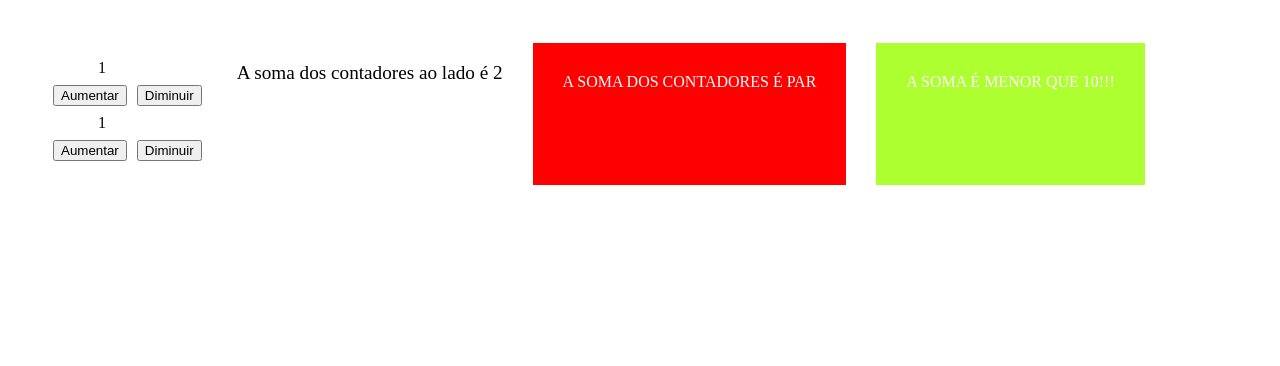
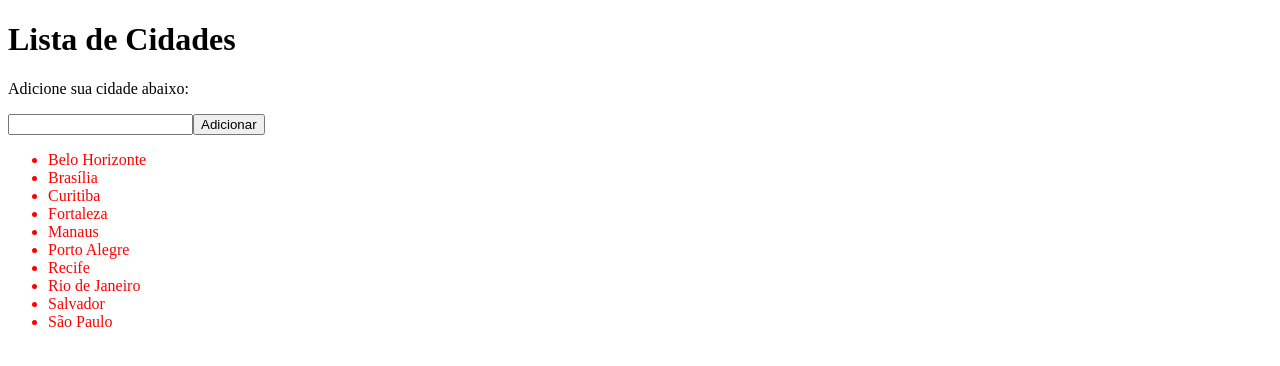
Before and after one commit to Pedrojoseroza/first_vuejs, a Vue app in the folder vue-project/: page / in a window 1280 px wide. Shown: the top 366 px of the page. Built offline with nearby package versions, Linux system fonts and the light colour scheme.

Commit message:
Muita coisa para um dia

```diff
--- /dev/null
+++ b/vue-project/src/02_App.vue
@@ -0,0 +1,98 @@
+<script setup>
+import {ref, computed} from "vue";
+let primeiroContador = ref(1);
+
+let segundoContador = ref(1);
+
+function aumentarPrimeiroContador() {
+    primeiroContador.value++;
+}
+function diminuirPrimeiroContador() {
+    primeiroContador.value--;
+}
+function aumentarsegundoContador() {
+    segundoContador.value++;
+}
+function diminuirsegundoContador() {
+    segundoContador.value--;
+}
+const soma = computed(() => primeiroContador.value + segundoContador.value)
+const maiorque10 = computed(() => primeiroContador.value + segundoContador.value >= 10)
+const menorque10 = computed(() => primeiroContador.value + segundoContador.value < 10)
+
+</script>
+
+<template>
+<div class="geral">
+    <ul>
+        <li>
+            <div>{{primeiroContador}}</div>
+            <button @click="aumentarPrimeiroContador()">Aumentar</button>
+            <button @click="diminuirPrimeiroContador()">Diminuir</button>
+        </li>
+
+        <li>
+            <div>{{segundoContador}}</div>
+            <button @click="aumentarsegundoContador()">Aumentar</button>
+            <button @click="diminuirsegundoContador()">Diminuir</button>
+        </li>
+    </ul>
+    <div class="soma">
+        <p>
+            A soma dos contadores ao lado é {{ soma }}
+        </p>
+    </div>
+    <div class="par" v-if="soma % 2 == 0">
+        A SOMA DOS CONTADORES É PAR
+    </div>
+    <div class="impar" v-else>
+        A SOMA DOS CONTADORES É ÍMPAR
+    </div>
+    <div v-show="maiorque10" class="mais10">
+        A SOMA É MAIOR QUE 10!!!
+    </div>
+
+    <div v-show="menorque10" class="mais10">
+        A SOMA É MENOR QUE 10!!!
+    </div>
+</div>
+</template>
+
+<style scoped>
+    div.geral {
+        display: flex;
+        padding: 35px 0;
+    }
+    div.soma {
+        margin: 0 30px;
+    }
+    div.soma p {
+        font-size: larger;
+    }
+    div.par {
+        background-color: red;
+        color: white;
+        padding: 30px;
+    }
+    div.impar {
+        background-color: blue;
+        color: white;
+        padding: 30px;
+    }
+    div.mais10 {
+        margin: 0 0 0 30px;
+        padding: 30px;
+        background-color: greenyellow;
+        color: white;
+    }
+    li {
+        list-style-type: none;
+    }
+ li div {
+    margin: auto 0 auto 50px;
+
+}
+ li button {
+    margin: 8px 5px;
+}
+</style>
--- a/vue-project/src/App.vue
+++ b/vue-project/src/App.vue
@@ -1,98 +1,50 @@
 <script setup>
-import {ref, computed} from "vue";
-let primeiroContador = ref(1);
+  import { ref } from 'vue';
+  const cidades = ref([
+  'São Paulo',
+  'Rio de Janeiro',
+  'Belo Horizonte',
+  'Salvador',
+  'Fortaleza',
+  'Curitiba',
+  'Manaus',
+  'Recife',
+  'Porto Alegre',
+  'Brasília',
+].sort());
+let novaCidade = ref(' ');
+function adicionarCidade() {
+  if (novaCidade.value !== null || novaCidade.value.trim() !== " ") {
+    cidades.value.push(novaCidade.value.trim());
+    cidades.value.sort()
+    novaCidade.value = " ";
 
-let segundoContador = ref(1);
 
-function aumentarPrimeiroContador() {
-    primeiroContador.value++;
+  } else {
+    alert("Informe uma cidade válida");
+  }
 }
-function diminuirPrimeiroContador() {
-    primeiroContador.value--;
-}
-function aumentarsegundoContador() {
-    segundoContador.value++;
-}
-function diminuirsegundoContador() {
-    segundoContador.value--;
-}
-const soma = computed(() => primeiroContador.value + segundoContador.value)
-const maiorque10 = computed(() => primeiroContador.value + segundoContador.value >= 10)
-const menorque10 = computed(() => primeiroContador.value + segundoContador.value < 10)
 
 </script>
 
 <template>
-<div class="geral">
-    <ul>
-        <li>
-            <div>{{primeiroContador}}</div>
-            <button @click="aumentarPrimeiroContador()">Aumentar</button>
-            <button @click="diminuirPrimeiroContador()">Diminuir</button>
-        </li>
-
-        <li>
-            <div>{{segundoContador}}</div>
-            <button @click="aumentarsegundoContador()">Aumentar</button>
-            <button @click="diminuirsegundoContador()">Diminuir</button>
-        </li>
-    </ul>
-    <div class="soma">
-        <p>
-            A soma dos contadores ao lado é {{ soma }}
-        </p>
-    </div>
-    <div class="par" v-if="soma % 2 == 0">
-        A SOMA DOS CONTADORES É PAR
-    </div>
-    <div class="impar" v-else>
-        A SOMA DOS CONTADORES É ÍMPAR
-    </div>
-    <div v-show="maiorque10" class="mais10">
-        A SOMA É MAIOR QUE 10!!!
-    </div>
-
-    <div v-show="menorque10" class="mais10">
-        A SOMA É MENOR QUE 10!!!
-    </div>
-</div>
+<h1>
+  Lista de Cidades
+</h1>
+<p>
+  Adicione sua cidade abaixo:
+</p>
+<input type="text" v-model="novaCidade">
+<input type="button" @click="adicionarCidade" value="Adicionar">
+<ul>
+  <li v-for="cidade in cidades">
+    {{ cidade }}
+  </li>
+</ul>
 </template>
 
 <style scoped>
-    div.geral {
-        display: flex;
-        padding: 35px 0;
-    }
-    div.soma {
-        margin: 0 30px;
-    }
-    div.soma p {
-        font-size: larger;
-    }
-    div.par {
-        background-color: red;
-        color: white;
-        padding: 30px;
-    }
-    div.impar {
-        background-color: blue;
-        color: white;
-        padding: 30px;
-    }
-    div.mais10 {
-        margin: 0 0 0 30px;
-        padding: 30px;
-        background-color: greenyellow;
-        color: white;
-    }
-    li {
-        list-style-type: none;
-    }
- li div {
-    margin: auto 0 auto 50px;
-
-}
- li button {
-    margin: 8px 5px;
+ul li {
+  color: red;
 }
 </style>
```
Also changed, not shown: 1 other file (tests, documents, lock files or other folders).
